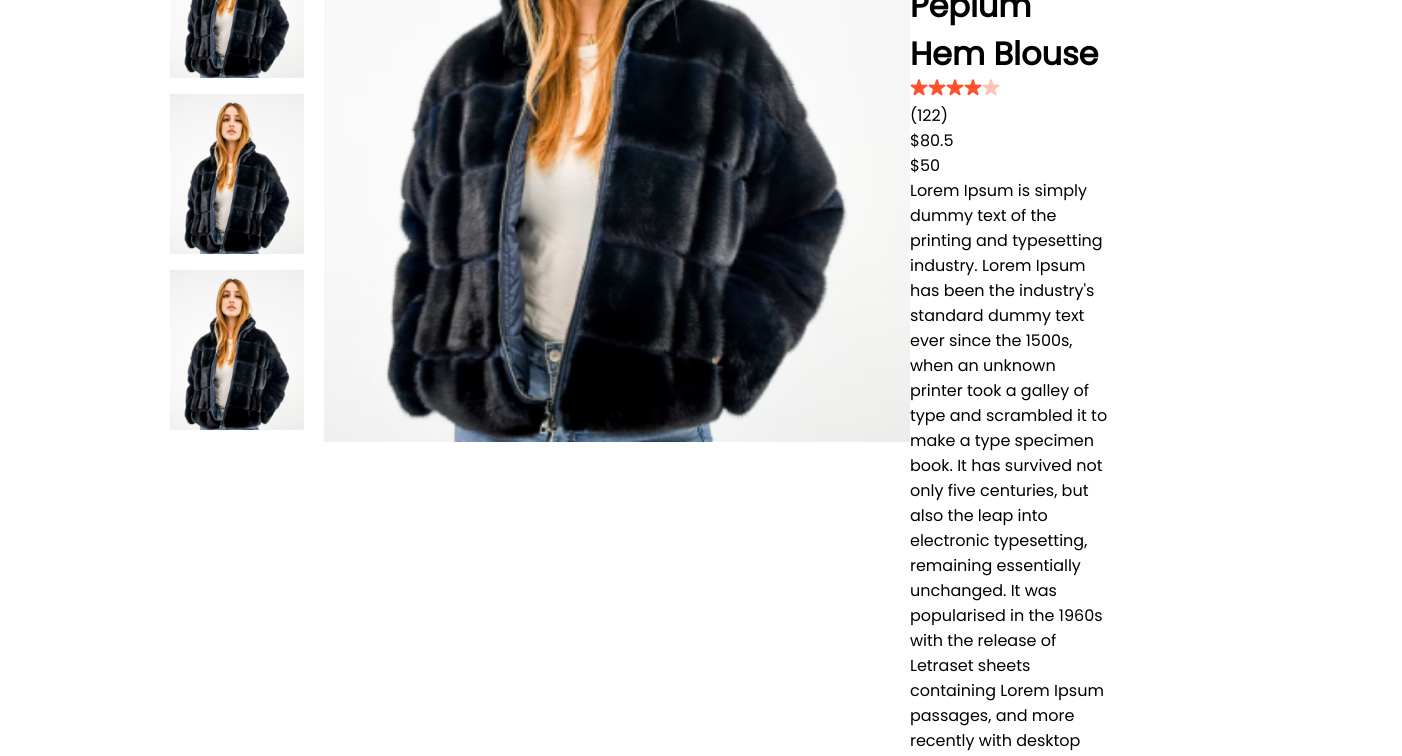
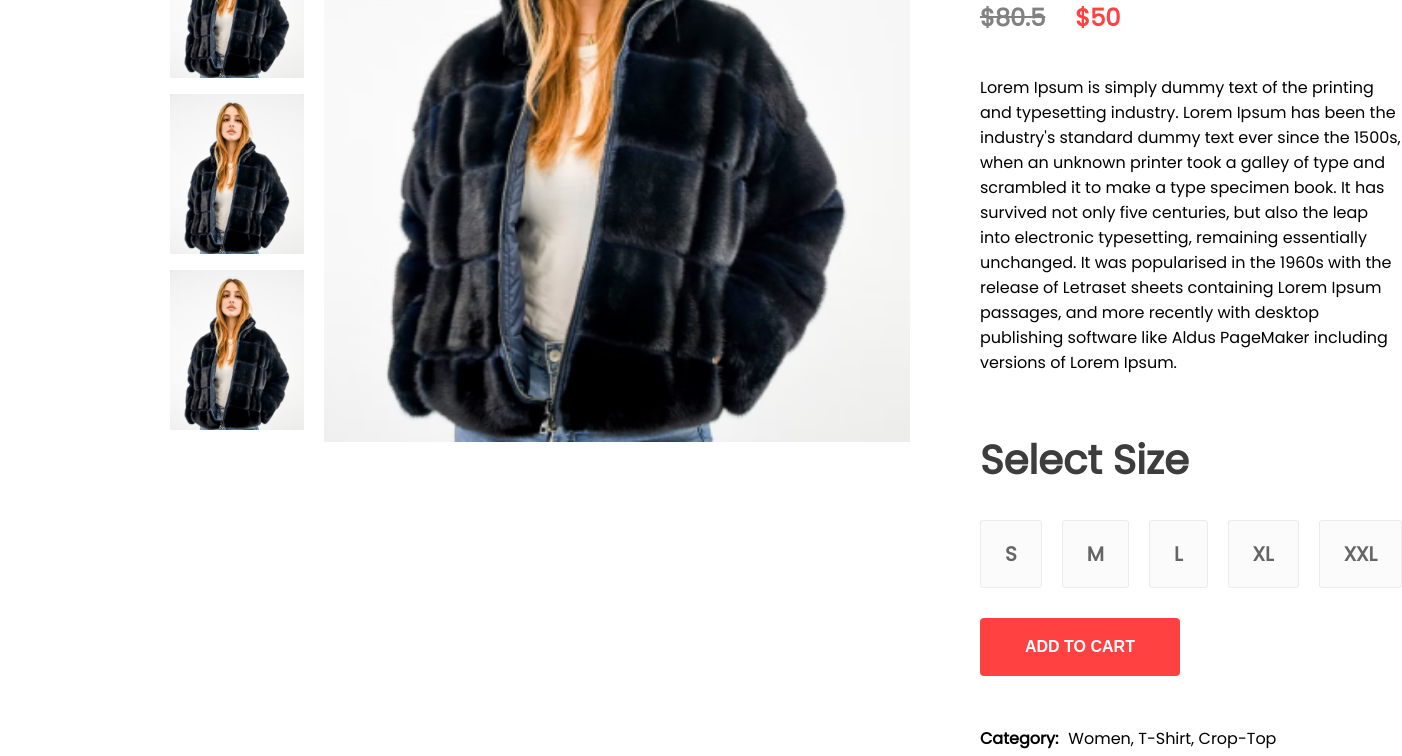
Before and after one commit to vladimirkratinov/ecommerce-react-website, a React (Create React App) app: page /product/1 in a window 1280 px wide. Shown: the part 500-1256 px from the top of the page, 1402 px wide, since content can reach past the window. Built offline with nearby package versions, Linux system fonts and the light colour scheme.

Commit message:
style ProductDisplay.css

```diff
--- a/src/Components/ProductDisplay/ProductDisplay.css
+++ b/src/Components/ProductDisplay/ProductDisplay.css
@@ -18,3 +18,73 @@
   width: 586px;
   height: 700px;
 }
+.product-display-right {
+  margin: 0px 70px;
+  display: flex;
+  flex-direction: column;
+}
+.product-display-right h1 {
+  color: #3d3d3d;
+  font-size: 40px;
+  font-weight: 700;
+}
+.product-display-right-stars {
+  display: flex;
+  align-items: center;
+  margin-top: 13px;
+  gap: 5px;
+  color: #1c1c1c;
+  font-size: 16px;
+}
+.product-display-right-prices {
+  display: flex;
+  margin: 40px 0px;
+  gap: 30px;
+  font-size: 24px;
+  font-weight: 700;
+}
+.product-display-right-price-old {
+  color: #818181;
+  text-decoration: line-through;
+}
+.product-display-right-price-new {
+  color: #ff4141;
+}
+.product-display-right-size {
+  margin-top: 55px;
+  color: #656565;
+  font-size: 20px;
+  font-weight: 600;
+}
+.product-display-right-sizes {
+  display: flex;
+  margin: 30px 0px;
+  gap: 20px;
+}
+.product-display-right-sizes div {
+  padding: 18px 24px;
+  background-color: #fbfbfb;
+  border: 1px solid #ebebeb;
+  border-radius: 3px;
+  cursor: pointer;
+}
+.product-display-right button {
+  padding: 20px 40px;
+  width: 200px;
+  font-size: 16px;
+  font-weight: 600;
+  color: white;
+  background-color: #ff4141;
+  margin-bottom: 40px;
+  border: none;
+  outline: none;
+  cursor: pointer;
+}
+.product-display-right-category {
+  margin-top: 10px;
+  display: flex;
+}
+.product-display-right-category span {
+  font-weight: 600;
+  margin-right: 10px;
+}
--- a/src/Components/ProductDisplay/ProductDisplay.jsx
+++ b/src/Components/ProductDisplay/ProductDisplay.jsx
@@ -24,7 +24,7 @@
       </div>
       <div className="product-display-right">
         <h1>{product.name}</h1>
-        <div className="product-display-right-star">
+        <div className="product-display-right-stars">
           <img src={star_icon} alt="" />
           <img src={star_icon} alt="" />
           <img src={star_icon} alt="" />
@@ -63,7 +63,7 @@
         </div>
         <button>ADD TO CART</button>
         <p className="product-display-right-category">
-          <span>Category: </span>Women, T-Shirt, Crop-Top
+          <span>Category:</span> Women, T-Shirt, Crop-Top
         </p>
         <p className="product-display-right-category">
           <span>Tags: </span>Modern, Latest, Winter
```
